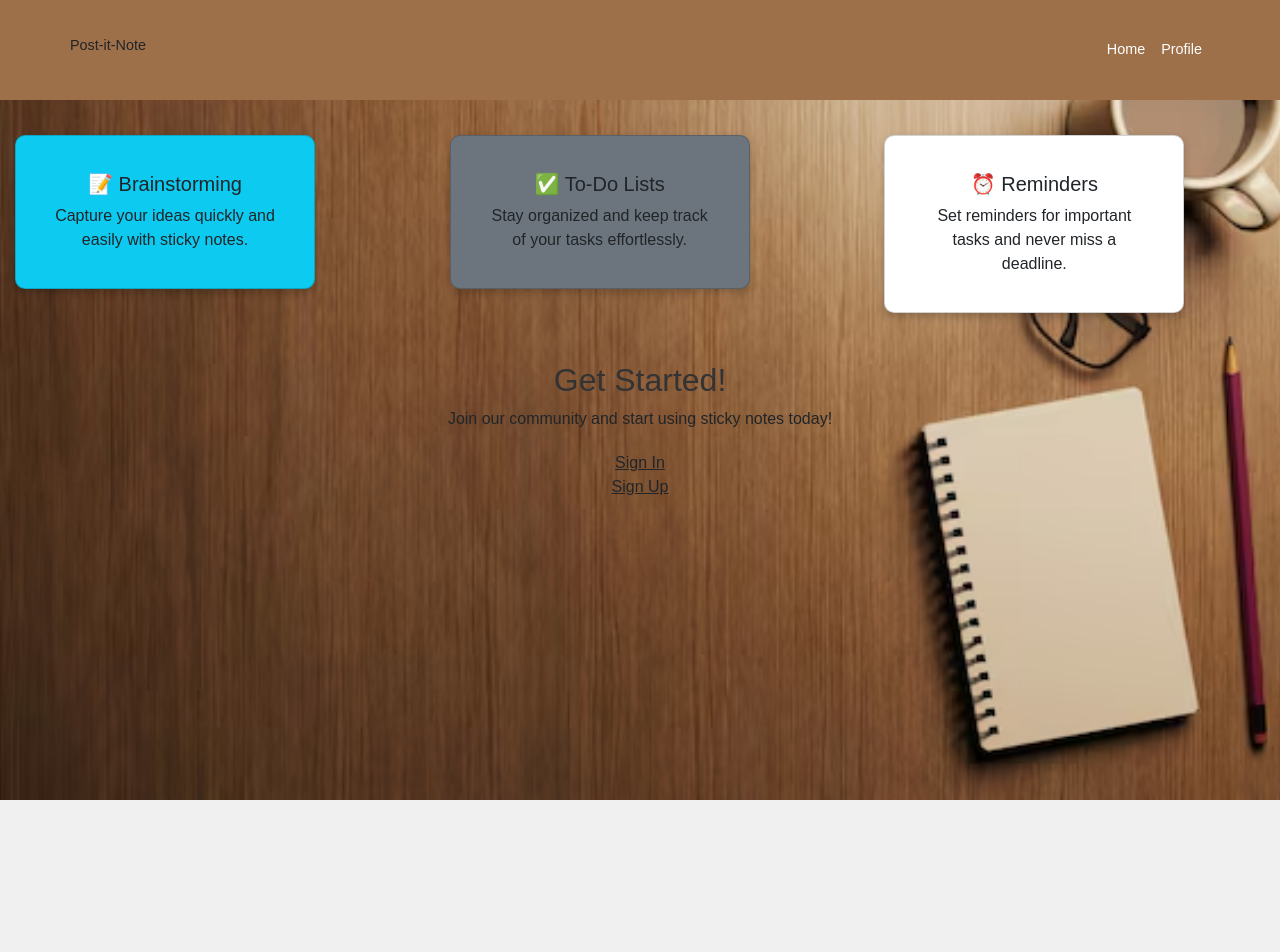
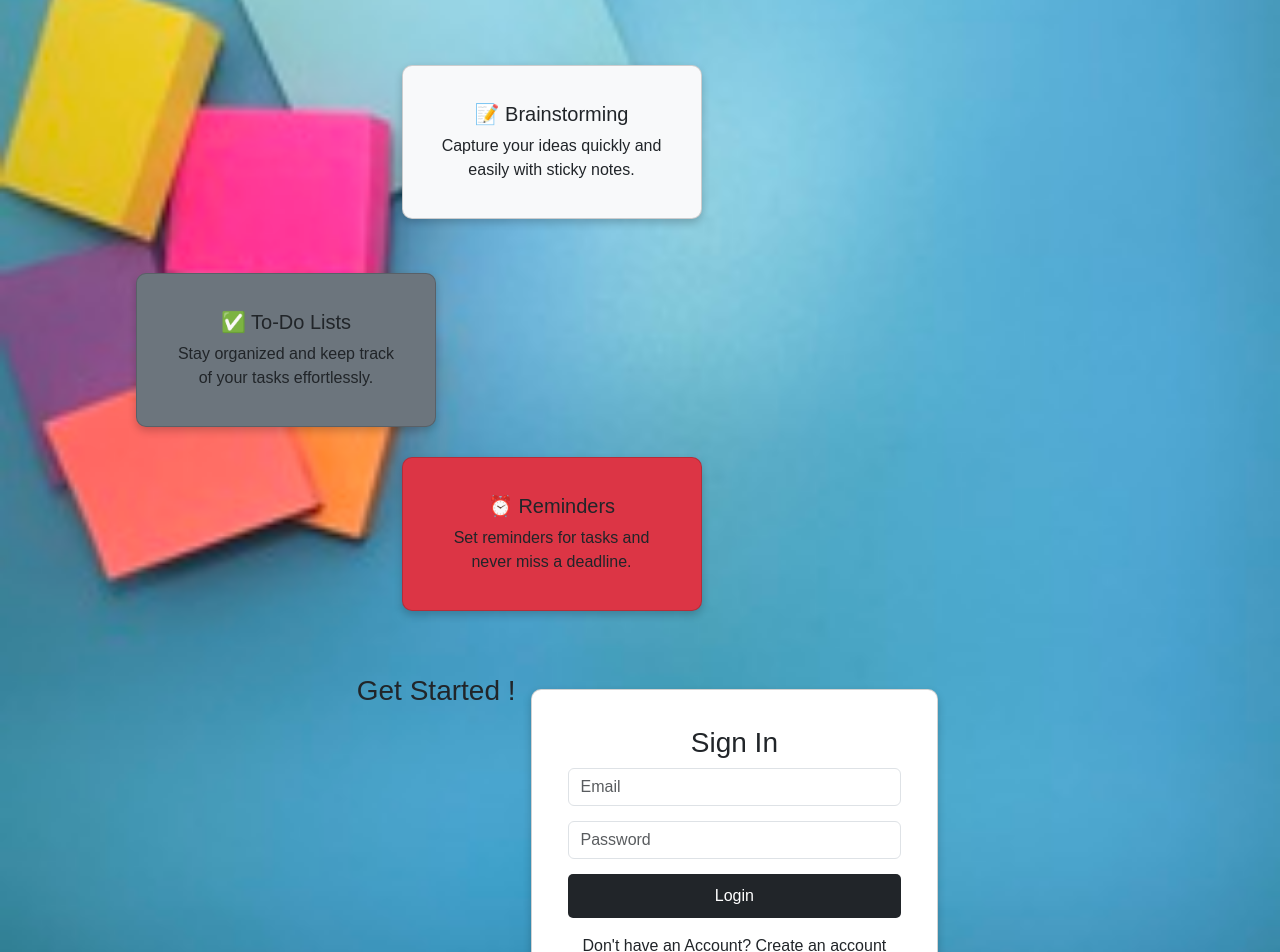
Before and after one commit to SuriyaDharshini-1012/STICKY-NOTES-REACT, a React (Create React App) app: page / in a window 1280 px wide. Shown: the top 952 px of the page. Before the commit the page ends 800 px from the top, so only its background shows below. Built offline with nearby package versions, Linux system fonts and the light colour scheme.

Commit message:
ui updated

```diff
--- a/src/App.css
+++ b/src/App.css
@@ -76,7 +76,7 @@ body, html {
   margin: 0;
 }
 .bg-image {
-  background-image: url('../src/assets/f\ image.avif');
+  background-image: url('../src/assets/backfinal.jpg');
   /* background-color: #EFDD6F; */
   background-size: cover;
   background-position: center;
--- a/src/App.js
+++ b/src/App.js
@@ -1,9 +1,10 @@
 import React from 'react';
 import { BrowserRouter as Router, Routes, Route } from 'react-router-dom';
 import Home from '../src/pages/Home'
-import SignIn from './Auth/SignIn';
-import SignUp from './Auth/SignUp';
+import SignUp from './auth/SignUp';
+import SignIn from './auth/SignIn';
 import Note from './pages/Note'
+import Profile from './pages/Profile';
 
 const App = () => {
   return (
@@ -13,6 +14,7 @@ const App = () => {
         <Route path="/SignIn" element={<SignIn />} />
         <Route path="/SignUp" element={<SignUp />} />
         <Route path="Note" element={<Note/>} />
+        <Route path="profile" element={<Profile/>} />
       </Routes>
     </Router>
   );
--- a/src/Auth/SignIn.jsx
+++ b/src/Auth/SignIn.jsx
@@ -6,7 +6,6 @@ import { Link, useNavigate } from 'react-router-dom';
 import { useSigninMutation } from '../redux/Service/SignUpApi';
 
 
-// Validation schema for the form fields using yup
 const schema = yup.object().shape({
   email: yup.string().email("Enter a valid email").required("Email is required"),
   password: yup.string().required("Password is required").min(6, "Password must be at least 6 characters long"),
@@ -14,31 +13,25 @@ const schema = yup.object().shape({
 
 const SignIn = () => {
   const { register, handleSubmit, formState: { errors }, reset } = useForm({
-    resolver: yupResolver(schema), // Integrating yup validation
+    resolver: yupResolver(schema),
   });
   const navigate = useNavigate();
 
-  const [signin, { isLoading, isError, error }] = useSigninMutation(); // Mutation hook for sign-in API call
-
+  const [signin, { isLoading, isError, error }] = useSigninMutation();
   const onSubmit = async (data) => {
     try {
-      const result = await signin(data).unwrap();  // Make the API call
-
-      // Log the result to understand the structure
+      const result = await signin(data).unwrap();
       console.log('Signin result:', result);
 
-      // Check for the presence of accessToken inside result.data
-      const { accessToken, refreshToken } = result?.data || {}; // Access tokens from result.data
 
+      const { accessToken, refreshToken } = result?.data || {};
       if (accessToken) {
-        // Store the accessToken and refreshToken in localStorage
+
         localStorage.setItem('Token', accessToken);
         localStorage.setItem('RefreshToken', refreshToken);
 
-        reset();  // Reset the form after successful login
+        reset();
         console.log("User signed in successfully, navigating to /note");
-
-        // Navigate directly to /note page
         navigate('/note');
       } else {
         console.error('Access token not found in the result.');
@@ -46,7 +39,7 @@ const SignIn = () => {
     } catch (error) {
       console.error('Login failed:', error);
       if (error?.data) {
-        console.error('Error data:', error.data);  // Log error details from the API
+        console.error('Error data:', error.data);
       }
     }
   };
@@ -56,7 +49,7 @@ const SignIn = () => {
       <div className='mt-0'>
         <h2 className="mt-1 text-center text-white">Sign In</h2>
         <form onSubmit={handleSubmit(onSubmit)} className="border p-3 rounded shadow">
-          {/* Email Input Field */}
+
           <div className="form-group">
             <input
               type="email"
@@ -67,7 +60,7 @@ const SignIn = () => {
             {errors.email && <div className="invalid-feedback">{errors.email.message}</div>}
           </div>
 
-          {/* Password Input Field */}
+
           <div className="form-group">
             <input
               type="password"
@@ -78,19 +71,19 @@ const SignIn = () => {
             {errors.password && <div className="invalid-feedback">{errors.password.message}</div>}
           </div>
 
-          {/* Submit Button */}
-          <button type="submit" className="btn btn-dark btn-block" disabled={isLoading}>
+
+          <button type="submit" className="btn bg-dark btn-block text-white" disabled={isLoading}>
             {isLoading ? 'Logging in...' : "Let's post your idea"}
           </button>
 
-          {/* Display error message if login fails */}
+
           {isError && (
             <div className="alert alert-danger mt-3">
               <strong>Error:</strong> {error?.data?.message || 'Login failed. Please try again.'}
             </div>
           )}
 
-          {/* Link to the SignUp page */}
+
           <p className="mt-3 text-center text-white">
             Become a member <Link to="/SignUp" className='text-white'>Create an account</Link>
           </p>
--- a/src/component/Navbar.jsx
+++ /dev/null
@@ -1,39 +0,0 @@
-import React from 'react';
-import { Link } from 'react-router-dom';
-import 'bootstrap/dist/css/bootstrap.min.css';
-
-
-const Navbar = () => {
-  return (
-    <nav className="navbar navbar-expand-lg ">
-      <div className="container">
-        <h4 className="navbar-brand text-dark">
-           Post-it-Note
-        </h4>
-        <button
-           className="navbar-toggler"
-          type="button"
-          data-bs-toggle="collapse"
-          data-bs-target="#navbarNav"
-          aria-controls="navbarNav"
-          aria-expanded="false"
-          aria-label="Toggle navigation"
-        >
-          <span className="navbar-toggler-icon"></span>
-        </button>
-        <div className="collapse navbar-collapse justify-content-end" id="navbarNav">
-          <ul className="navbar-nav">
-          <li className="nav-item">
-              <Link className="nav-link text-white" to="/">Home</Link>
-            </li>
-            <li className="nav-item">
-              <Link className="nav-link text-white" to="/logout">Profile</Link>
-            </li>
-          </ul>
-        </div>
-      </div>
-    </nav>
-  );
-};
-
-export default Navbar;
--- a/src/index.js
+++ b/src/index.js
@@ -1,15 +1,13 @@
 import React from 'react';
 import ReactDOM from 'react-dom';
 import { Provider } from 'react-redux';
-import { AuthProvider } from './Auth/AuthContext';
+// import { AuthProvider } from './Auth/AuthContext';
 import store from './redux/Store';
 import App from './App';
 
 ReactDOM.render(
   <Provider store={store}>
-    <AuthProvider>
       <App />
-    </AuthProvider>
-  </Provider>,
+</Provider>,
   document.getElementById('root')
 );
--- a/src/pages/Home.jsx
+++ b/src/pages/Home.jsx
@@ -1,47 +1,133 @@
 import React from 'react';
+import { useForm } from 'react-hook-form';
+import { yupResolver } from '@hookform/resolvers/yup';
+import * as yup from 'yup';
+import 'bootstrap/dist/css/bootstrap.min.css';
 import { Link } from 'react-router-dom';
-import Navbar from '../component/Navbar';
+import { useSigninMutation } from '../redux/Service/SignUpApi';
+
+const schema = yup.object().shape({
+  email: yup.string().email("Enter a valid email").required("Email is required"),
+  password: yup.string().required("Password is required").min(6, "Password must be at least 6 characters long"),
+});
 
 const Home = () => {
+  const { register, handleSubmit, formState: { errors }, reset } = useForm({
+    resolver: yupResolver(schema),
+  });
+  const [signin, { isLoading, isError, error }] = useSigninMutation();
+
+  const onSubmit = async (data) => {
+    try {
+      const result = await signin(data).unwrap();
+      console.log('Signin result:', result);
+
+      const { accessToken, refreshToken } = result?.data || {};
+      if (accessToken) {
+        localStorage.setItem('Token', accessToken);
+        localStorage.setItem('RefreshToken', refreshToken);
+        reset();
+        console.log("User signed in successfully.");
+      } else {
+        console.error('Access token not found in the result.');
+      }
+    } catch (error) {
+      console.error('Login failed:', error);
+      if (error?.data) {
+        console.error('Error data:', error.data);
+      }
+    }
+  };
+
   return (
-    <div className="bg-image  text-center text-dark ">
-      < Navbar />
-      <h1>Let create your Note in Post-it Note</h1>
-      <p>Your digital sticky notes application to keep your thoughts organized.</p>
-
-      <div className="row mt-4">
-        <div className="col-md-4">
-          <div className="card bg-info text-dark ">
+    <div className="bg-image text-center text-dark  min-vh-100">
+      <div className="container text-center">
+        <div className="row justify-content-center mb-4">
+          <div className="col-6 mb-4">
+            <div className="card bg-light text-dark">
               <div className="card-body">
                 <h5 className="card-title">📝 Brainstorming</h5>
                 <p className="card-text">Capture your ideas quickly and easily with sticky notes.</p>
               </div>
             </div>
           </div>
-        <div className="col-md-4">
-          <div className="card bg-secondary text-dark mb-4">
+
+          <div className="col-6mb-4">
+            <div className="card bg-secondary text-dark">
               <div className="card-body">
                 <h5 className="card-title">✅ To-Do Lists</h5>
                 <p className="card-text">Stay organized and keep track of your tasks effortlessly.</p>
               </div>
             </div>
           </div>
-        <div className="col-md-4">
-          <div className="card bg text-dark mb-4">
+
+          <div className="col-6 mb-4">
+            <div className="card bg-danger text-dark">
               <div className="card-body">
                 <h5 className="card-title">⏰ Reminders</h5>
-              <p className="card-text">Set reminders for important tasks and never miss a deadline.</p>
+                <p className="card-text">Set reminders for tasks and never miss a deadline.</p>
               </div>
             </div>
           </div>
         </div>
 
-      <h2 className="mt-4">Get Started!</h2>
-      <p>Join our community and start using sticky notes today!</p>
-      <div className="mt-1">
-      <Link to="/SignIn" className="text-dark">Sign In</Link><br></br>
-    <Link to="/SignUp" className="text-dark">Sign Up</Link>
+        {/* Get Started Section */}
+        <div className="mb-4">
+          {/* <h2 className="mt-4 mb-3">Post-it-Note</h2>
+          <h3 className="mb-4">Set reminders for task </h3> */}
+          <h3>Get Started !</h3>
+        </div>
 
+
+        <div className="mb-5">
+          <div className="card w-100 col-md-6 col-12 ">
+            <div className="card-body">
+              <h3 className="card-title text-center">Sign In</h3>
+
+              <form onSubmit={handleSubmit(onSubmit)}>
+
+                {/* Email Field */}
+                <div className="form-group">
+                  <input
+                    type="email"
+                    className={`form-control ${errors.email ? 'is-invalid' : ''}`}
+                    {...register("email")}
+                    placeholder="Email"
+                  />
+                  {errors.email && <div className="invalid-feedback">{errors.email.message}</div>}
+                </div>
+
+                {/* Password Field */}
+                <div className="form-group">
+                  <input
+                    type="password"
+                    className={`form-control ${errors.password ? 'is-invalid' : ''}`}
+                    {...register("password")}
+                    placeholder="Password"
+                  />
+                  {errors.password && <div className="invalid-feedback">{errors.password.message}</div>}
+                </div>
+
+                {/* Submit Button */}
+                <button type="submit" className="btn bg-dark btn-block text-white" disabled={isLoading}>
+                  {isLoading ? 'Logging in...' : "Login"}
+                </button>
+
+                {/* Error Message */}
+                {isError && (
+                  <div className="alert alert-danger mt-3">
+                    <strong>Error:</strong> {error?.data?.message || 'Login failed. Please try again.'}
+                  </div>
+                )}
+
+                {/* Sign Up Link */}
+                <p className="mt-3 text-center">
+                  Don't have an Account? <Link to="/SignUp" className="text-dark">Create an account</Link>
+                </p>
+              </form>
+            </div>
+          </div>
+        </div>
 
       </div>
     </div>
--- a/src/redux/Store.jsx
+++ b/src/redux/Store.jsx
@@ -1,11 +1,13 @@
 import { configureStore } from '@reduxjs/toolkit';
 import { SignupApi } from './Service/SignUpApi';
 import { notesApi } from './Service/NotesApi';
+
 
 const store = configureStore({
   reducer:{
     [SignupApi.reducerPath]:SignupApi.reducer,
     [notesApi.reducerPath]: notesApi.reducer,
+
 
 },
     middleware:(getDefaultMiddleware)=>
```
Also changed, not shown: src/Auth/AuthContext.jsx (+61 -67 lines), src/Auth/SignUp.jsx (+3 -9 lines), src/pages/Note.jsx (+14 -16 lines), src/pages/Profile.jsx (added, +77 -0 lines), src/redux/Service/UserApi.jsx (added, +57 -0 lines), src/assets/backfinal.jpg (added). Lines whose indentation alone changed are shown as unchanged.
